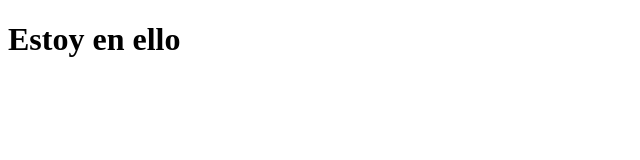
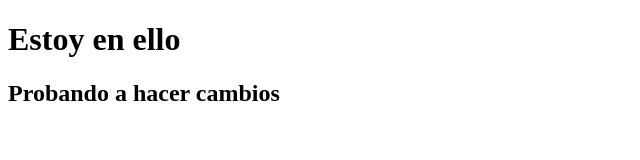
Before and after one commit to juandegaray/juandegaray.github.io, a plain HTML site: page index.html in a window 1280 px wide. Shown: the whole page, without its empty margins (0-640 px from the left). Drawn offline with Linux system fonts and the light colour scheme.

Commit message:
añadir un segundo encabezado de prueba en index.html

```diff
--- a/index.html
+++ b/index.html
@@ -7,5 +7,6 @@
 </head>
 <body>
     <h1>Estoy en ello</h1>
+    <h2>Probando a hacer cambios</h2>
 </body>
 </html>
```
